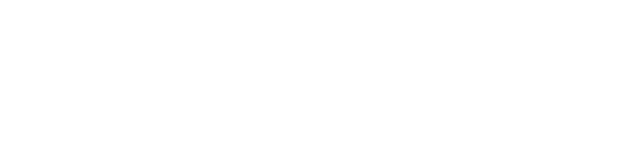
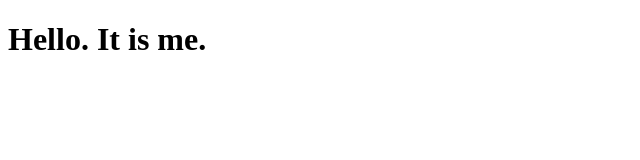
Before and after one commit to Sikomyo/assignment2, a plain HTML site: page index.html in a window 1280 px wide. Shown: the whole page, without its empty margins (0-640 px from the left). Drawn offline with Linux system fonts and the light colour scheme.

Commit message:
Add body

```diff
--- a/index.html
+++ b/index.html
@@ -6,6 +6,6 @@
     <title>Siko Assignment2</title>
 </head>
 <body>
-
+    <h1>Hello. It is me.</h1>
 </body>
 </html>
```
